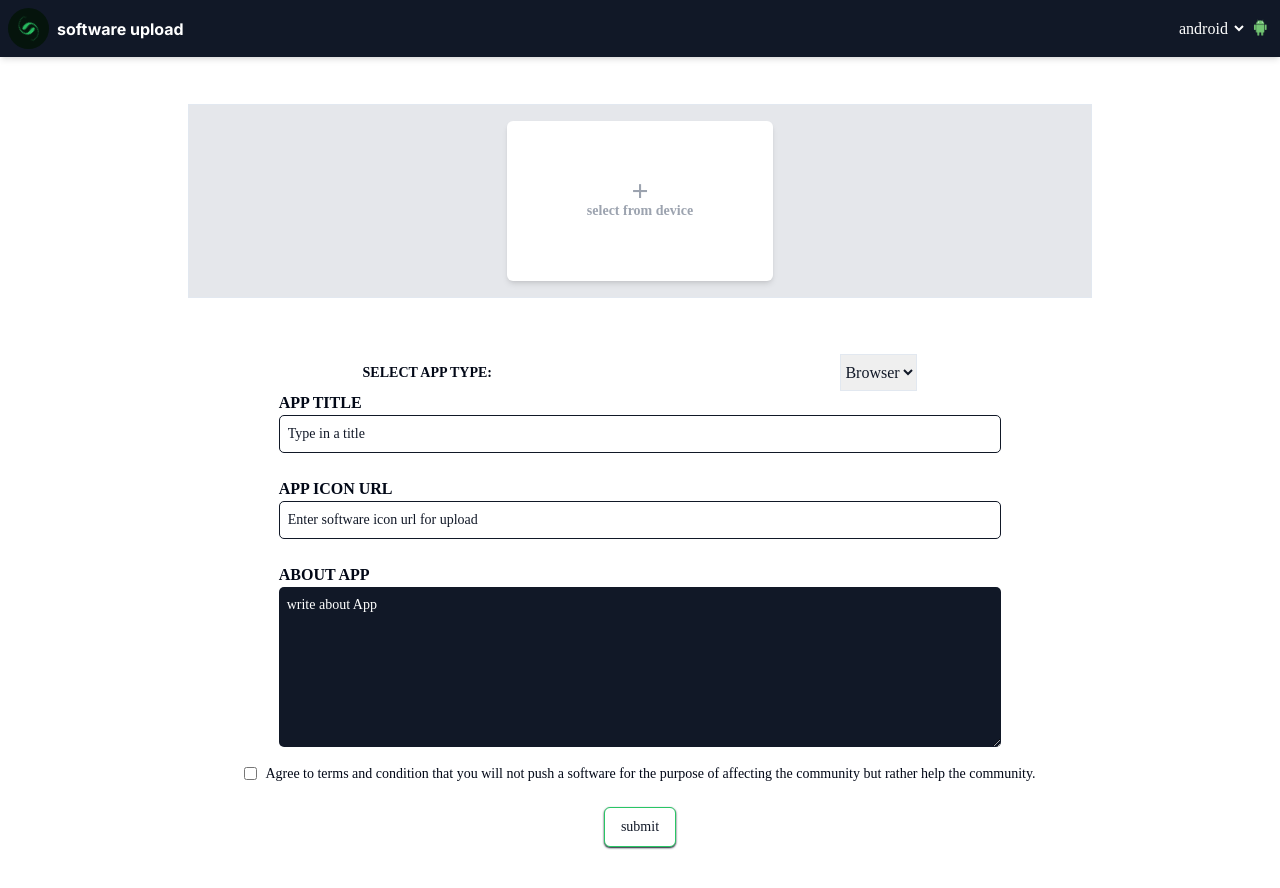
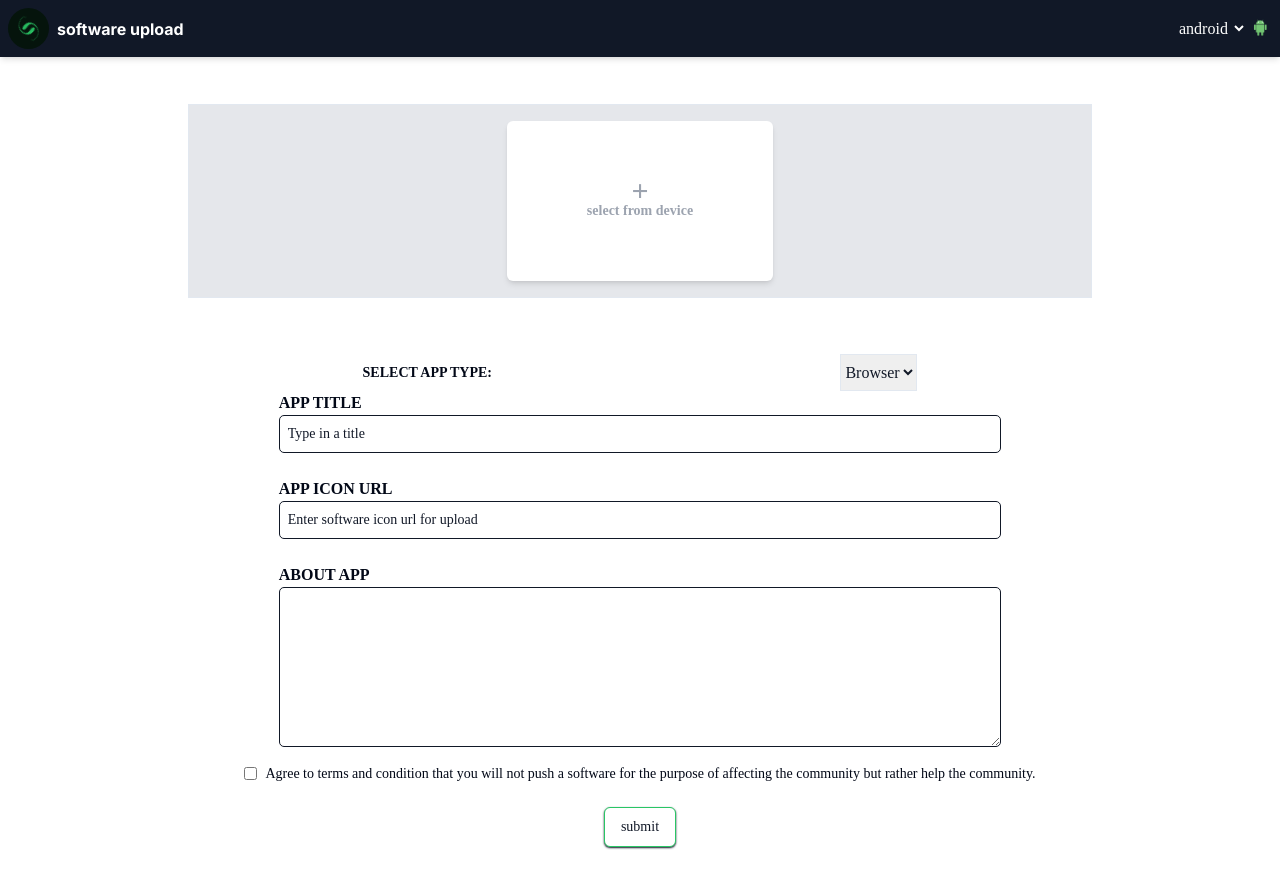
Before and after one commit to hcoretech/software_city, a Next.js app: page /Home in a window 1280 px wide. Shown: the top 888 px of the page. Built offline with nearby package versions, Linux system fonts and the light colour scheme.

Commit message:
new work done

```diff
--- a/components/create.tsx
+++ b/components/create.tsx
@@ -209,7 +209,7 @@ export default function Create ()  {
                      <label className="flex flex-col w-[80%]">
                      <p className="font-bold ">APP TITLE</p>
                        <input
-                        className= " py-2 pl-2 text-sm  placeholder-gray-900 border-gray-900   hover:shadow-sm hover:border-none hover:shadow-gray-900   border rounded-[5px] "
+                        className= " py-2 pl-2 text-sm  placeholder-gray-900 border-gray-900 focus:outline-none   hover:shadow-md hover:border-none hover:shadow-gray-900   border rounded-[5px] "
                         name="title"
                         type='text'
                         onChange={(e)=>setTitle(e.target.value)}
@@ -221,7 +221,7 @@ export default function Create ()  {
                        <label className="flex flex-col w-[80%]">
                        <p className="font-bold ">APP ICON URL</p>
                        <input
-                       className="py-2 pl-2 text-sm placeholder-gray-900 border border-gray-900 hover:shadow-sm hover:border-none hover:shadow-gray-900  rounded-[5px]"
+                       className="py-2 pl-2 text-sm placeholder-gray-900 focus:outline-none  border border-gray-900 hover:shadow-md hover:border-none hover:shadow-gray-900  rounded-[5px]"
                         name="imageLink"
                         type='text'
                         onChange={(e)=>setImageLink(e.target.value)}
@@ -232,7 +232,7 @@ export default function Create ()  {
                        <label className="flex flex-col w-[80%] ">
                         <p className="font-bold ">ABOUT APP</p>
                        <textarea
-                        className="h-[160px] py-2 pl-2 rounded-[5px] bg-gray-900  text-white flex flex-center   text-sm placeholder-white hover:shadow-sm hover:border-none hover:shadow-gray-900   border-gray-900 "
+                        className="h-[160px] py-2 pl-2 rounded-[5px]  border flex flex-center focus:outline-none   text-sm placeholder-white hover:shadow-md hover:border-none hover:shadow-gray-900   border-gray-900 "
                         name="description"
                         lang="eng"
                         onChange={(e)=>setDescription(e.target.value)}
```
